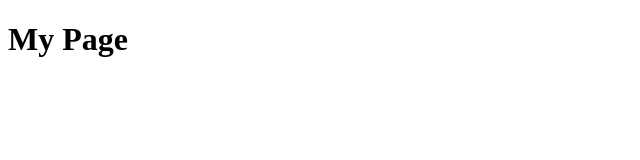
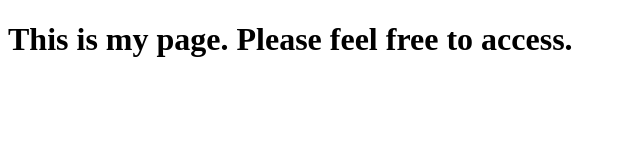
Before and after one commit to Akshaya-c/courseera-test, a plain HTML site: page site/index.html in a window 1280 px wide. Shown: the whole page, without its empty margins (0-640 px from the left). Drawn offline with Linux system fonts and the light colour scheme.

Commit message:
Modification has been done

```diff
--- a/site/index.html
+++ b/site/index.html
@@ -4,6 +4,6 @@
 	<title>Welcome!</title>
 </head>
 <body>
-<h1> My Page </h1>
+<h1> This is my page. Please feel free to access. </h1>
 </body>
 </html>
```
